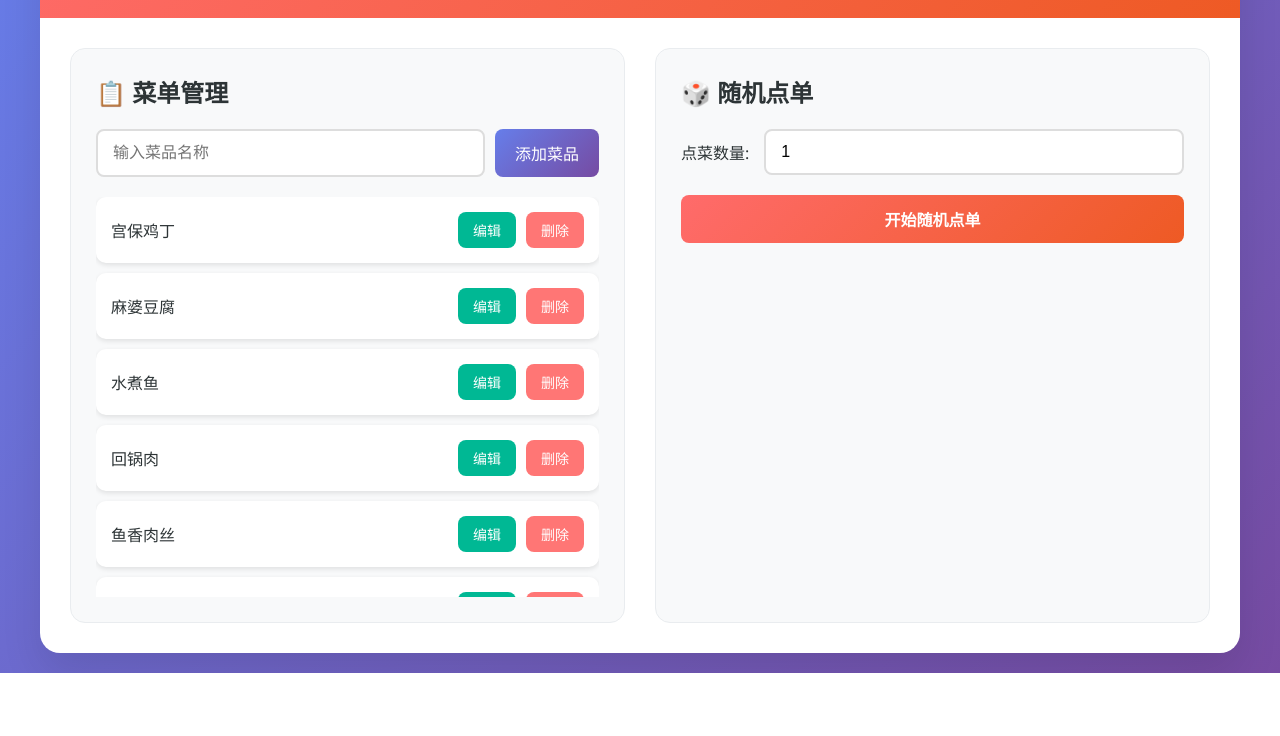
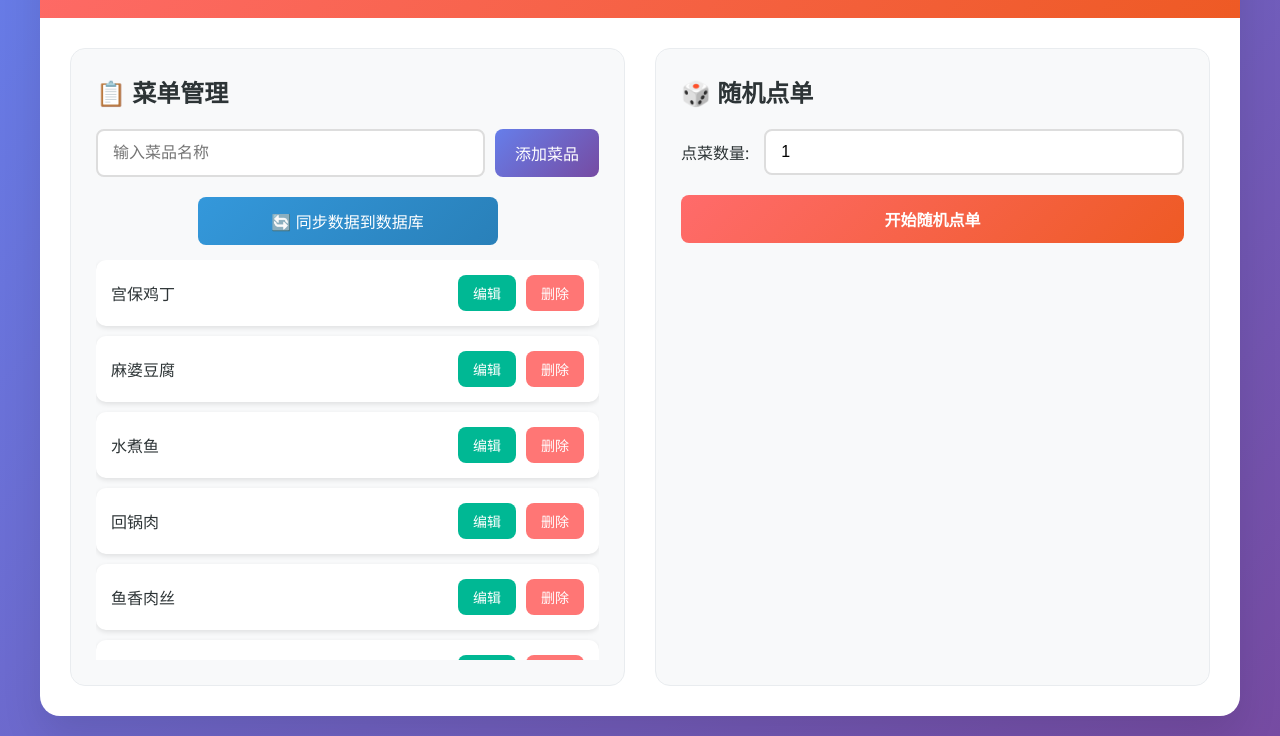
Before and after one commit to VincentSong524/BD_order_fesh, a plain HTML site: page index.html in a window 1280 px wide. Shown: the part 130-866 px from the top of the page. Before the commit the page ends 803 px from the top, so only its background shows below. Drawn offline with Linux system fonts and the light colour scheme.

Commit message:
Add sync button to data synchronization section
添加同步按钮

```diff
--- a/index.html
+++ b/index.html
@@ -20,7 +20,10 @@
                     <input type="text" id="dishName" placeholder="输入菜品名称">
                     <button onclick="addDish()">添加菜品</button>
                 </div>
-
+                <!-- 在添加菜品表单后添加这个 -->
+                <div class="sync-section">
+                    <button id="syncData" class="sync-btn">🔄 同步数据到数据库</button>
+                </div>
                 <div class="menu-list" id="menuList">
                     <!-- 菜单列表将通过JS动态生成 -->
                 </div>
```
